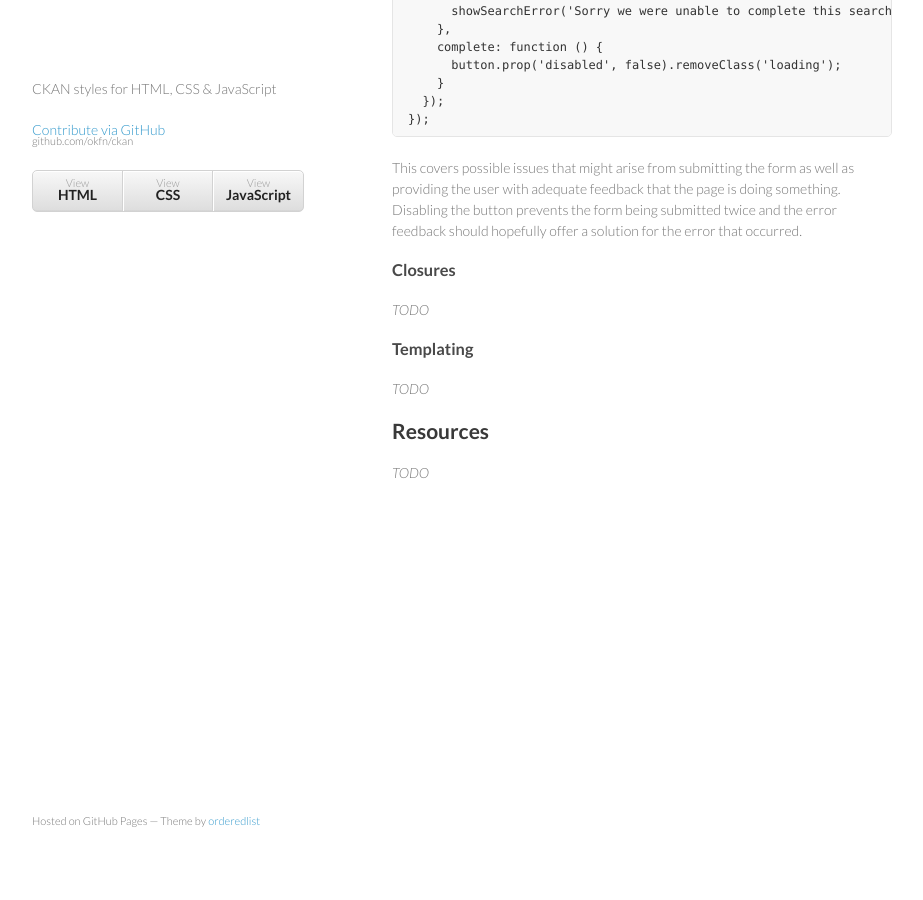
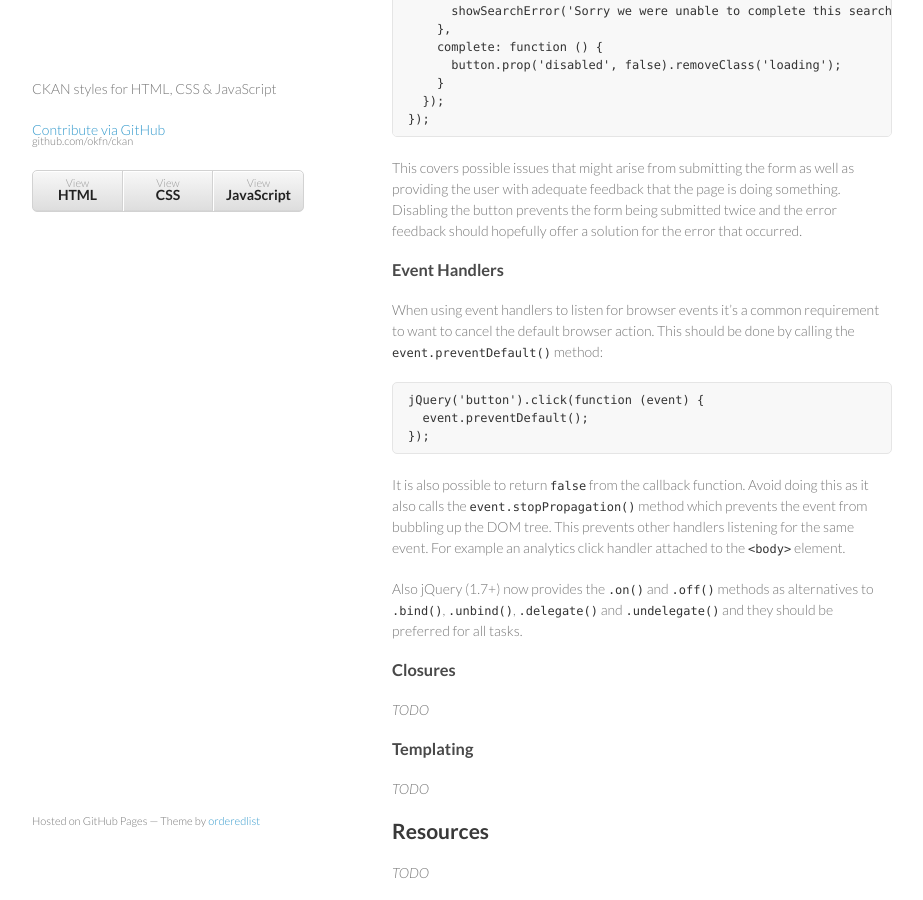
Before and after one commit to aron/ckan-style, a Jekyll site: the page built from styleguide/javascript/index.md, in a window 1280 px wide and 900 px high, scrolled down 5818 px. Shown: the whole window, without its empty margins (178-1101 px from the left). Built offline with Jekyll 4.4.1, drawn with Linux system fonts in a browser that asks for light colours.

Commit message:
Add a section on using event handlers

```diff
--- a/styleguide/javascript/index.md
+++ b/styleguide/javascript/index.md
@@ -324,6 +324,27 @@ as providing the user with adequate feedback that the page is doing something.
 Disabling the button prevents the form being submitted twice and the error
 feedback should hopefully offer a solution for the error that occurred.
 
+### Event Handlers
+
+When using event handlers to listen for browser events it's a common
+requirement to want to cancel the default browser action. This should be
+done by calling the `event.preventDefault()` method:
+
+    jQuery('button').click(function (event) {
+      event.preventDefault();
+    });
+
+It is also possible to return `false` from the callback function. Avoid doing
+this as it also calls the `event.stopPropagation()` method which prevents the
+event from bubbling up the DOM tree. This prevents other handlers listening
+for the same event. For example an analytics click handler attached to the
+`<body>` element.
+
+Also jQuery (1.7+) now provides the `.on()` and `.off()` methods as
+alternatives to `.bind()`, `.unbind()`, `.delegate()` and `.undelegate()`
+and they should be preferred for all tasks.
+
+
 ### Closures
 
 _TODO_
```
